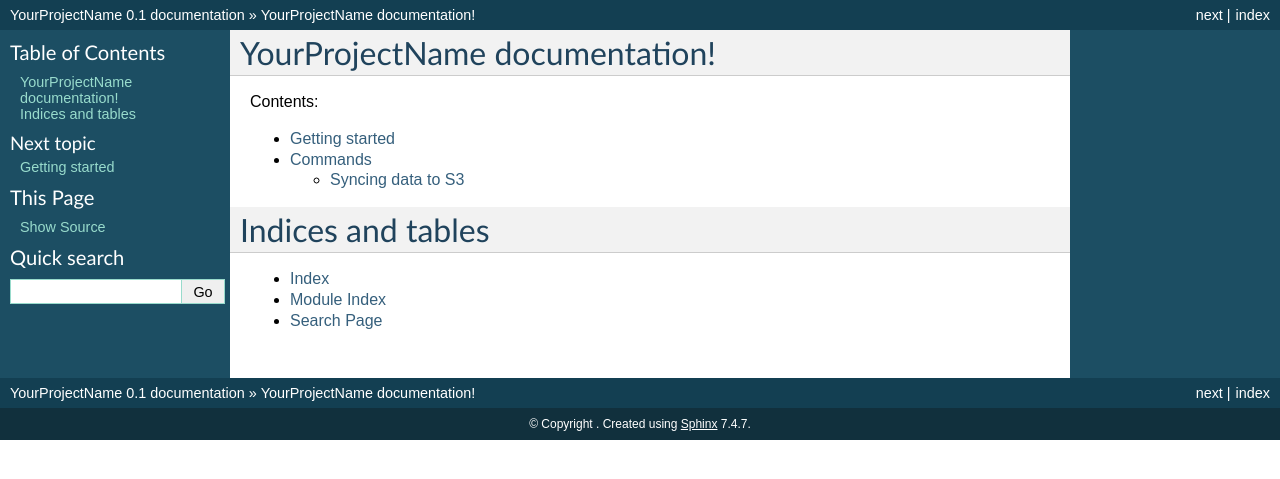
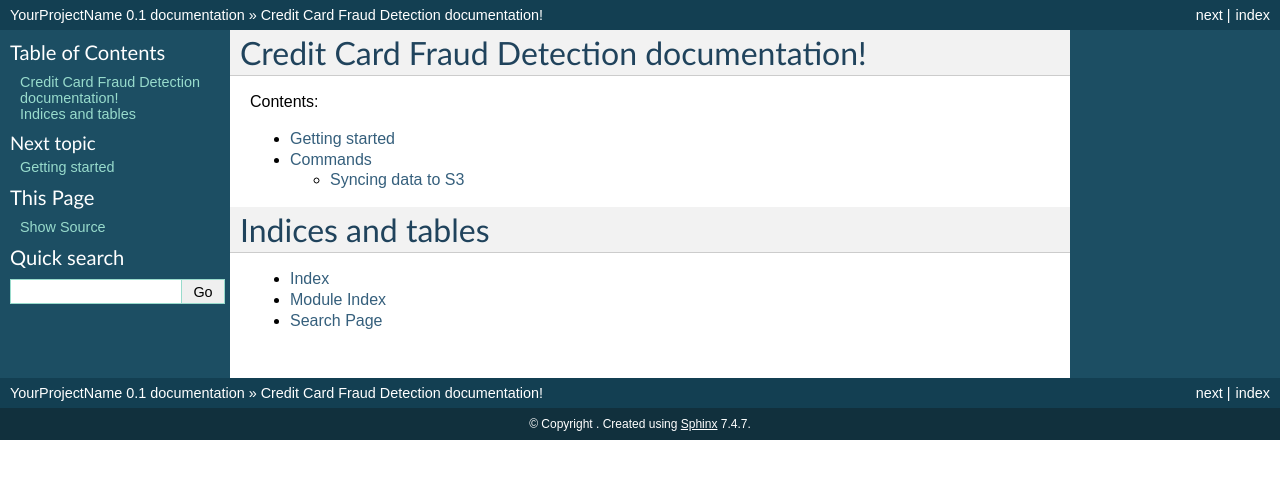
Before and after one commit to niloufarnouri/dseI210s22projectpart1, a Sphinx documentation site: the page built from docs/index.rst, in a window 1280 px wide. Shown: the top 479 px of the page. Built offline with Sphinx 7.4.7, drawn with Linux system fonts in a browser that asks for light colours.

Commit message:
Update index.rst

```diff
--- a/docs/index.rst
+++ b/docs/index.rst
@@ -3,7 +3,7 @@
    You can adapt this file completely to your liking, but it should at least
    contain the root `toctree` directive.
 
-YourProjectName documentation!
+Credit Card Fraud Detection documentation!
 ==============================================
 
 Contents:
```
